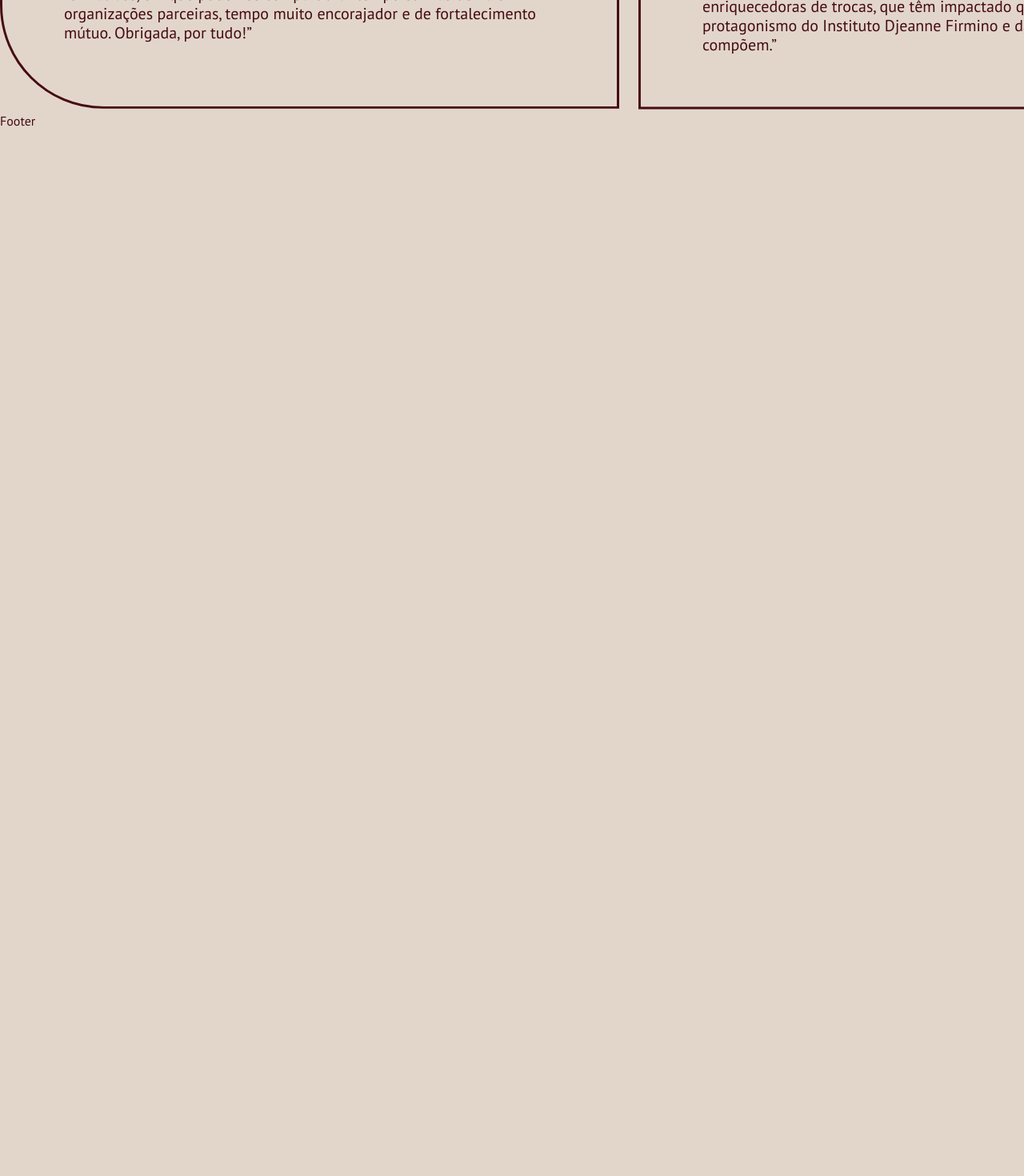
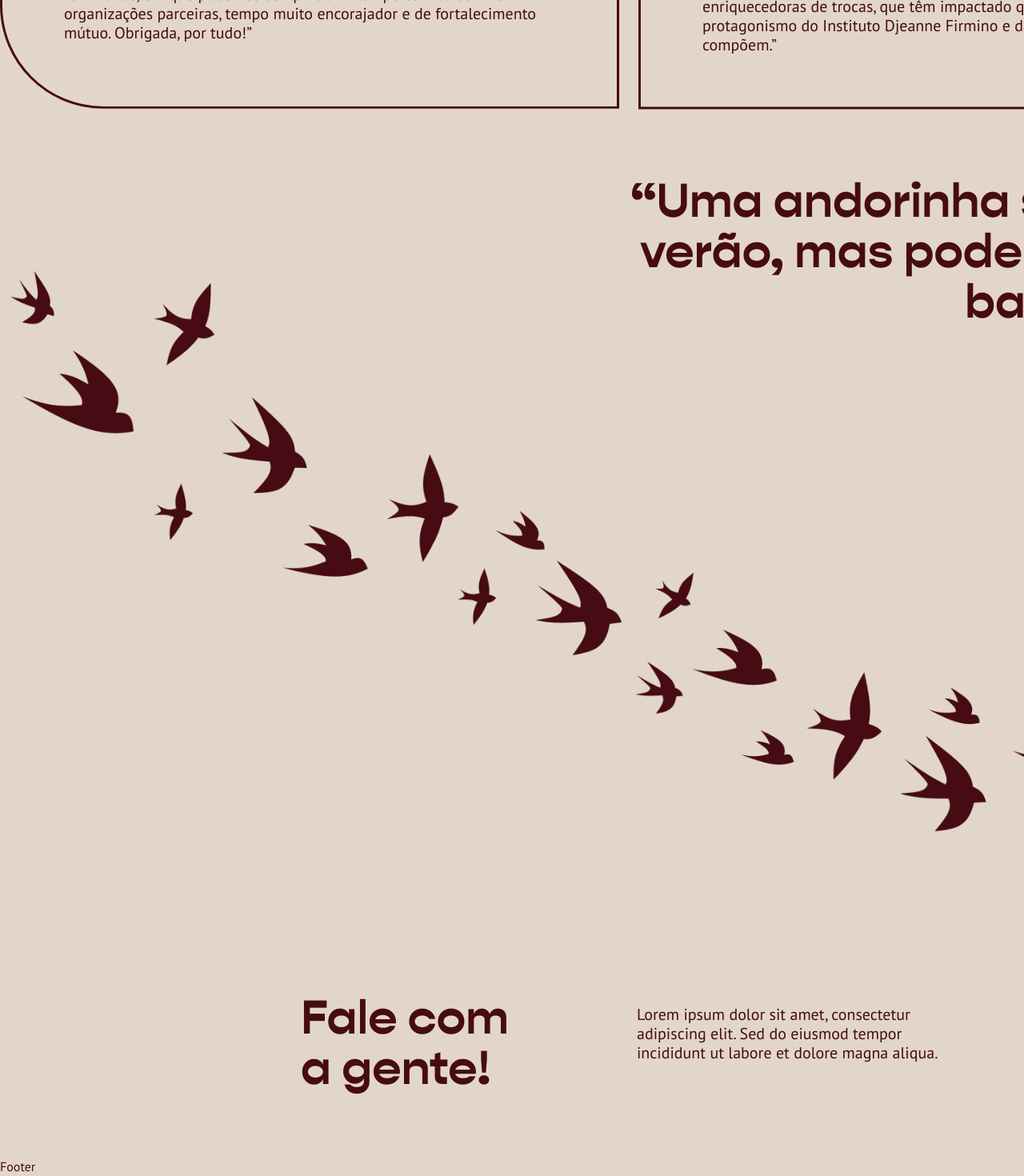
Before and after one commit to guikominami/tapera, a React (Vite) app: page / in a window 1280 px wide. Shown: the part 5057-6527 px from the top of the page at 80% size. Before the commit the page ends 5220 px from the top, so only its background shows below. Built offline with nearby package versions, Linux system fonts and the light colour scheme.

Commit message:
feat: implement contact section

```diff
--- a/src/App.tsx
+++ b/src/App.tsx
@@ -4,6 +4,7 @@ import Services from "@/components/sections/Services/Services";
 import Hero from "@/components/sections/Hero/Hero";
 import Actions from "@/components/sections/Actions/Actions";
 import References from "@/components/sections/References/References";
+import Contact from "@/components/sections/Contact/Contact";
 import Footer from "@/components/sections/Footer/Footer";
 
 function App() {
@@ -17,6 +18,7 @@ function App() {
         <Services />
         <Actions />
         <References />
+        <Contact />
       </main>
 
       <Footer />
--- /dev/null
+++ b/src/components/sections/Contact/Contact.tsx
@@ -0,0 +1,24 @@
+import Container from "@/components/ui/Container/Container";
+import Quote from "./Quote";
+import ContactInfo from "./ContactInfo";
+import { contactSection } from "@/data/contact";
+
+export default function Contact() {
+    return (
+        <section
+            id="contact"
+            className="bg-primary-light"
+        >
+            <Container className="py-20">
+                <Quote
+                    quotation={contactSection.quotation}
+                    name={contactSection.name}
+                />
+                <ContactInfo
+                    phrase={contactSection.phrase}
+                    text={contactSection.text}
+                />
+            </Container >
+        </section >
+    )
+}
--- /dev/null
+++ b/src/components/sections/Contact/ContactInfo.tsx
@@ -0,0 +1,33 @@
+import Heading from "@/components/ui/Heading/Heading";
+import Text from "@/components/ui/Text/Text";
+
+export default function ContactInfo({ phrase, text }: { phrase: string; text: string }) {
+    return (
+        <div className="flex flex-row justify-center-safe gap-30 items-start">
+            <Heading
+                as="h1"
+                variant="section"
+                className="
+                    text-left
+                    text-primary-dark
+                    max-w-[300px]
+
+                "
+            >
+                {phrase}
+            </Heading>
+            <Text
+                as="p"
+                variant="body"
+                className="
+                    mt-4
+                    max-w-[400px]
+                "
+            >
+                {text}
+            </Text>
+
+
+        </div>
+    )
+}
--- /dev/null
+++ b/src/components/sections/Contact/Quote.tsx
@@ -0,0 +1,40 @@
+import Heading from "@/components/ui/Heading/Heading";
+import Text from "@/components/ui/Text/Text";
+import birds from "@/assets/decorations/contact/birds.png";
+
+export default function Quote({ quotation, name }: { quotation: string; name: string }) {
+    return (
+        <div
+            className="
+                flex
+                justify-end
+                h-[1021px]
+                w-[100%]
+                bg-no-repeat
+                bg-left-bottom
+            "
+            style={{
+                backgroundImage: `url(${birds})`,
+                backgroundSize: "1550px",
+            }}
+        >
+            <div className="w-[800px]">
+                <Heading
+                    as="h1"
+                    variant="section"
+                    className="items-end text-right"
+                >
+                    {quotation}
+                </Heading>
+                <Text
+                    as="p"
+                    variant="highlight"
+                    className="items-end text-right mt-5"
+                >
+                    {name}
+                </Text>
+            </div>
+
+        </div>
+    )
+}
--- /dev/null
+++ b/src/data/contact.ts
@@ -0,0 +1,8 @@
+import type { ContactSection } from "@/types/contact";
+
+export const contactSection: ContactSection = {
+    quotation: "“Uma andorinha só não faz verão, mas pode acordar o bando todo”",
+    name: "Binho",
+    phrase: "Fale com a gente!",
+    text: "Lorem ipsum dolor sit amet, consectetur adipiscing elit. Sed do eiusmod tempor incididunt ut labore et dolore magna aliqua."
+}
--- a/src/index.css
+++ b/src/index.css
@@ -15,7 +15,6 @@
     --color-divider-light: #72BCB6;
     --color-services: #117068
 
-
 }
 
 html, body {
--- /dev/null
+++ b/src/types/contact.ts
@@ -0,0 +1,6 @@
+export interface ContactSection {
+    quotation: string;
+    name: string;
+    phrase: string;
+    text: string;
+}
```
Also changed, not shown: src/assets/decorations/contact/birds.png (added).
